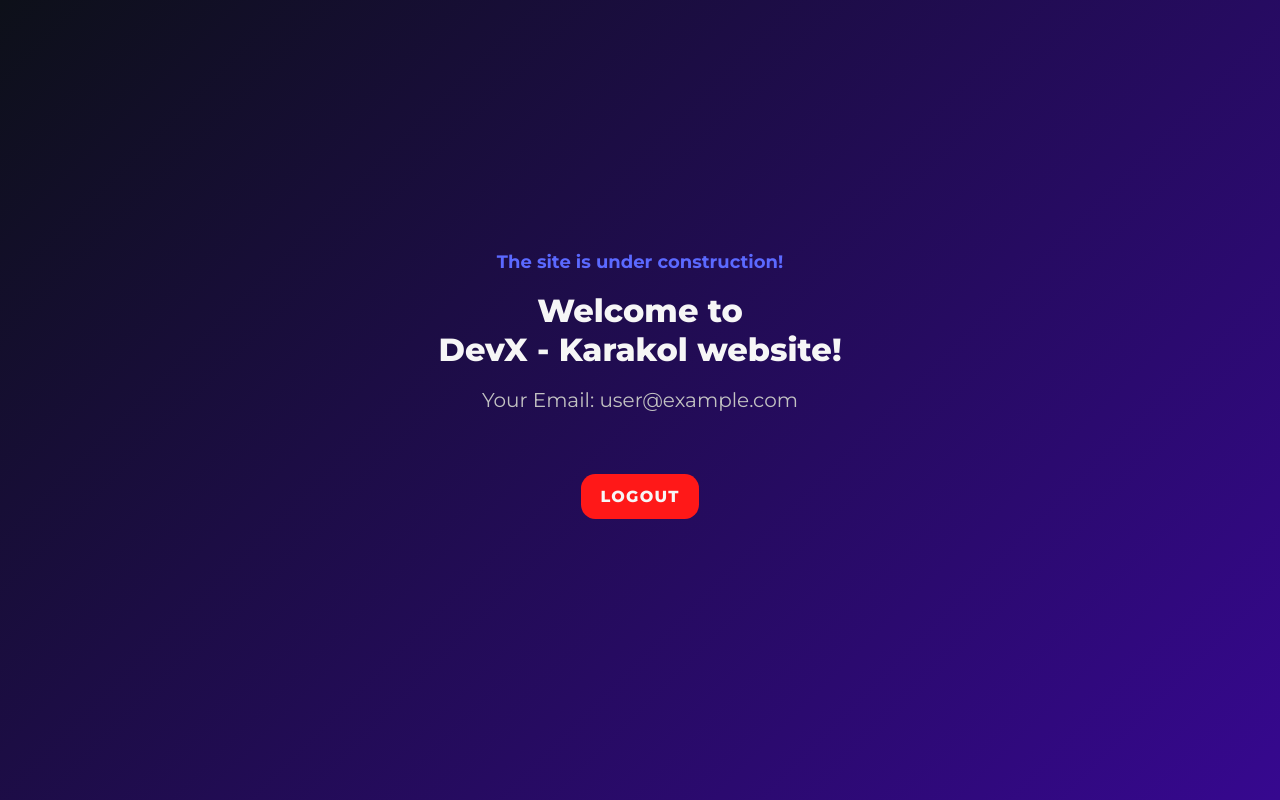
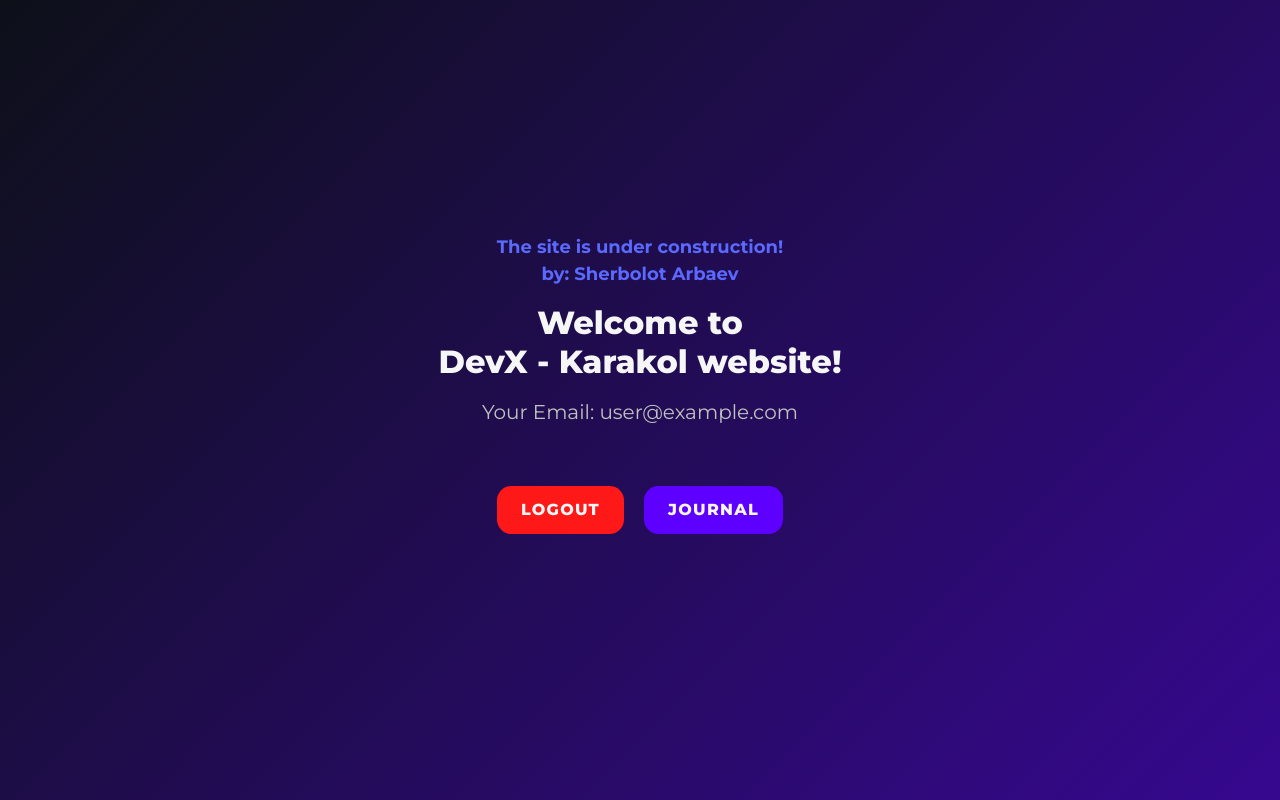
Before and after one commit to Sherbo1ot/Authorization, a React (Vite) app: page / in a window 1280 px wide. Built offline with nearby package versions, Linux system fonts and the light colour scheme; no server answers; sample sign-in values are in the browser's storage.

Commit message:
add new button

```diff
--- a/src/components/auth/Auth.scss
+++ b/src/components/auth/Auth.scss
@@ -86,10 +86,19 @@
     }
   }
 
+  .buttons {
+    display: flex;
+    gap: 20px;
+  }
+
   .logout {
     background-color: #ff1818;
 
-    padding: 0.8rem 1.2rem;
+    padding: 0.9rem 1.5rem;
+  }
+
+  .online_btn {
+    padding: 0.9rem 1.5rem;
   }
 
   .title-home {
--- a/src/components/auth/Logout.jsx
+++ b/src/components/auth/Logout.jsx
@@ -20,14 +20,22 @@ export const Logout = () => {
   return (
     <>
       <div className="form-main">
-        <h2 className="title-home">The site is under construction!</h2>
-        <h1>Welcome to <br /> DevX - Karakol website!</h1>
+        <h2 className="title-home">
+          The site is under construction! <br />
+          by: Sherbolot Arbaev
+        </h2>
+        <h1>
+          Welcome to <br /> DevX - Karakol website!
+        </h1>
         <p>Your Email: {user && user.email}</p>
 
-        <div>
+        <div className="buttons">
           <button className="logout" onClick={handleLogout}>
             Logout
           </button>
+          <a href="https://devx911.netlify.app/">
+            <button className="online_btn">Journal</button>
+          </a>
         </div>
       </div>
     </>
```
